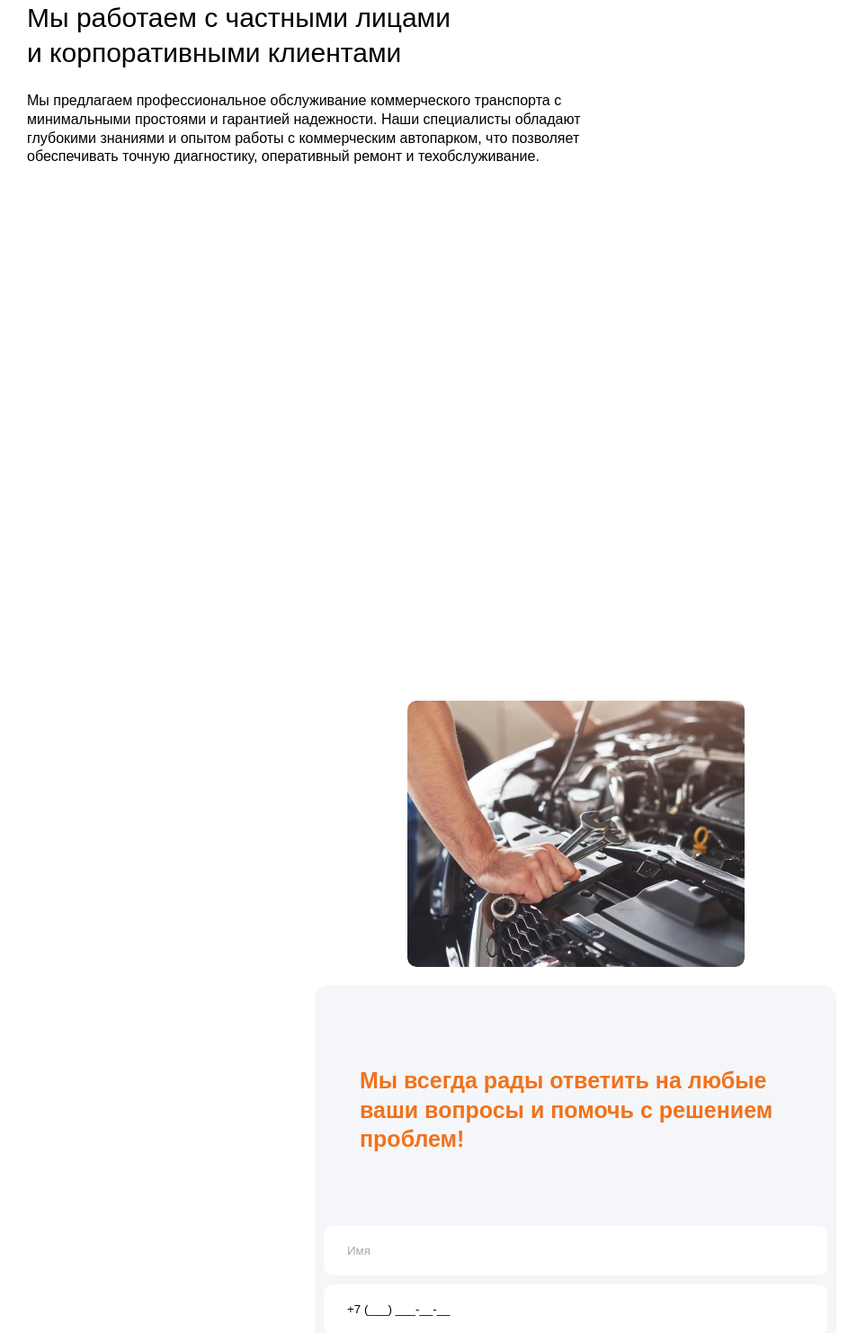
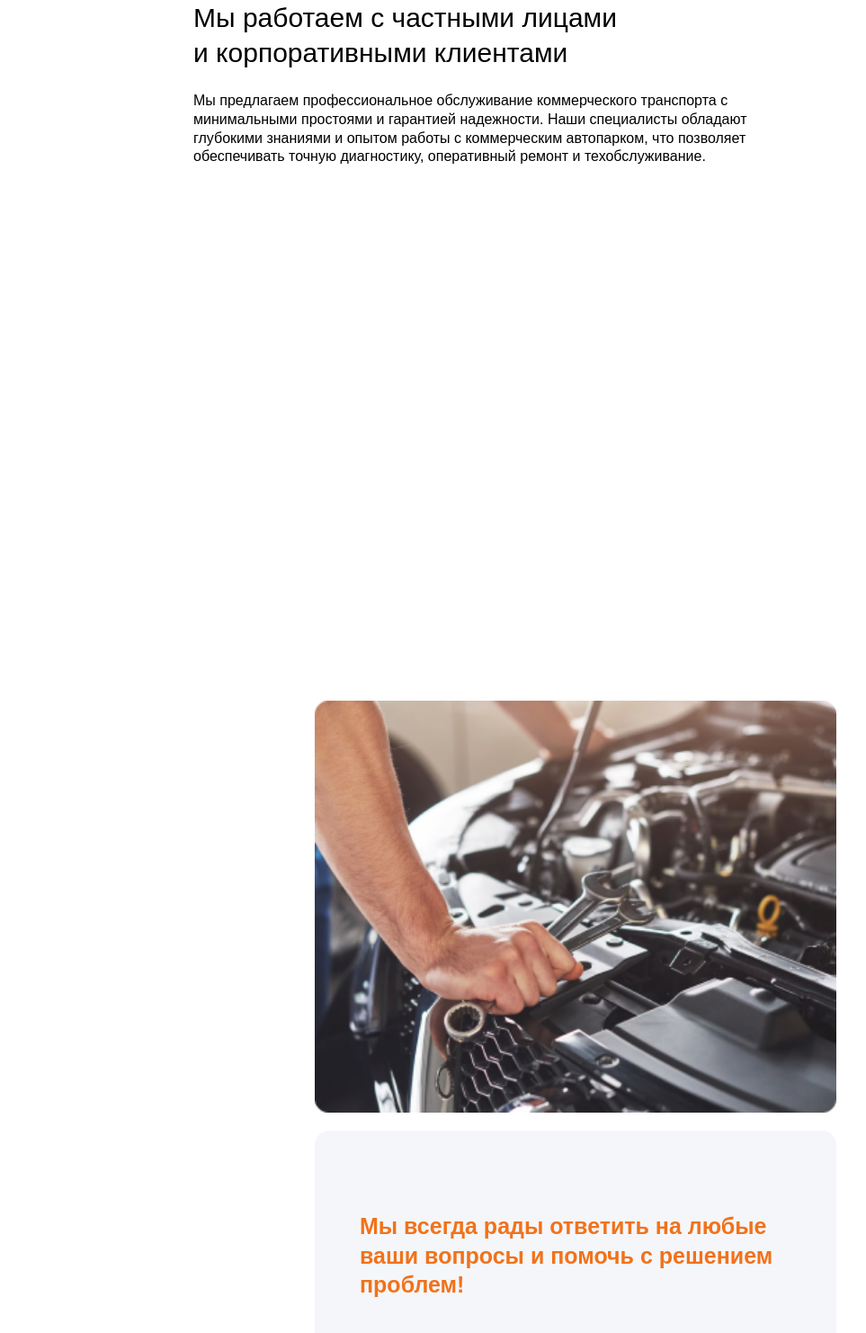
Before and after one commit to VitaliyFrolov/GazAutoService.Web, a Python web app: template templates/price.html in a window 1280 px wide. Shown: the part 87-1569 px from the top of the page at 90% size, without its empty margins (0-963 px from the left). Run offline with Jinja, Linux system fonts and the light colour scheme; the template is opened without the code that fills it, so the values that code supplies are empty; some libraries are stand-ins or nearby versions; some web fonts are replaced.

Commit message:
feat(temolates/price.html): add adaptive layout to price page

```diff
--- a/static/styles/form.css
+++ b/static/styles/form.css
@@ -65,7 +65,11 @@
 }
 
 .form__img {
+    max-width: 1180px;
+    width: 100%;
+    height: auto;
     border-radius: 10px;
+    display: block
 }
 
 @media screen and (max-width: 1920px) {
@@ -90,4 +94,8 @@
         display: flex;
         justify-content: center;
     }
+
+    .form__img {
+        max-width: 580px;
+    }
 }
--- a/static/styles/price.css
+++ b/static/styles/price.css
@@ -26,6 +26,8 @@
     .price {
         flex-direction: column;
         gap: 60px;
+        margin-left: 10px;
+        margin-right: 10px;
     }
 
     .price__title {
@@ -41,6 +43,8 @@
     }
 
     .price__main-info {
-        margin-bottom: 60px;
+        margin: 0 auto 60px auto;
+        width: 100%;
+        max-width: 850px;
     }
 }
```
